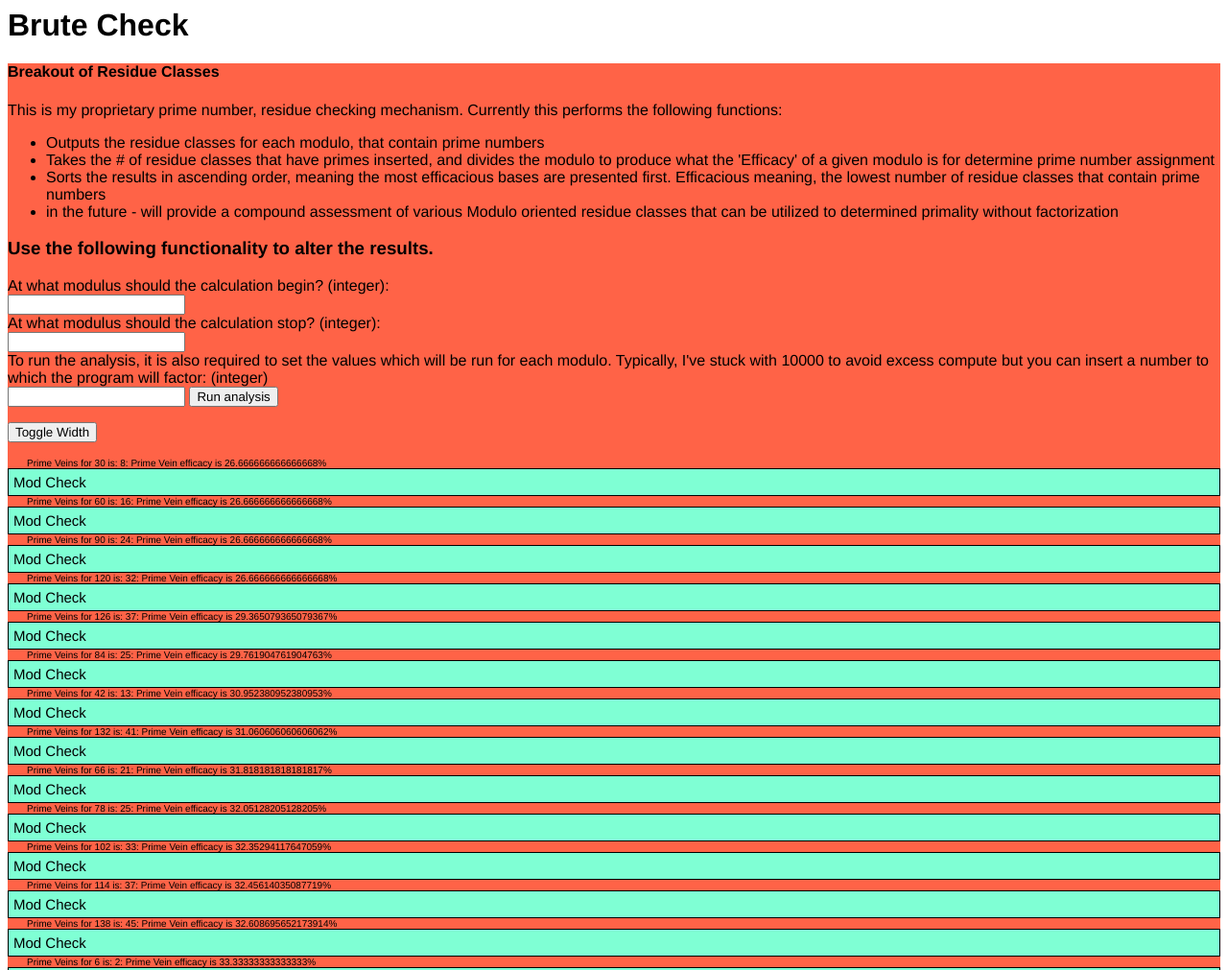
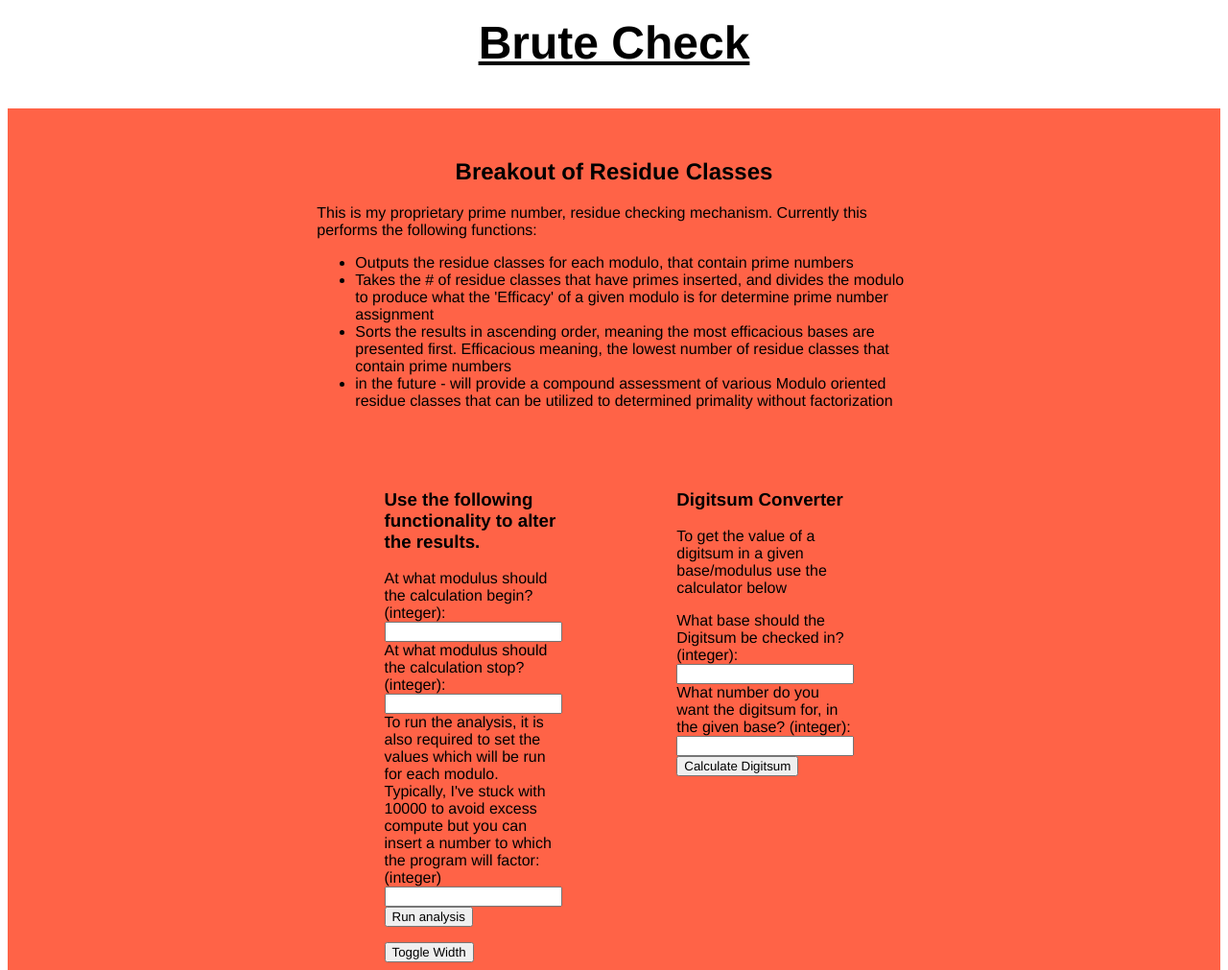
Before and after one commit to hord-brayden/MathCurio, a plain HTML site: page RadixCheck/brute-examine/index.html in a window 1280 px wide. Shown: the top 1011 px of the page at 96% size. Drawn offline with Linux system fonts and the light colour scheme.

Commit message:
Update index.html

```diff
--- a/RadixCheck/brute-examine/index.html
+++ b/RadixCheck/brute-examine/index.html
@@ -5,20 +5,28 @@
                 font-family:'Franklin Gothic Medium', 'Arial Narrow', Arial, sans-serif;
             }
 
+            body h1 {
+                text-align: center;
+                padding: 9px 0em;
+                font-size: -webkit-xxx-large;
+                text-decoration-line: underline;
+            }
+
             .main-div {
                 background-color: tomato;
+                padding: 0em 1%;
             }
 
             #output-div p {
-                padding: 0 !important;
-                margin: 0 2em !important;
-                font-size: 10px;
+                padding: 8px 0em !important;
+                margin: 0em !important;
+                font-size: medium;
             }
 
             .content div {
                 font-size: 8px;
                 overflow-x: overlay;
-                width: 2000%;
+                width: max-content;
             }
 
             .collapsible {
@@ -41,11 +49,30 @@
             }
 
             .content {
-                padding: 0 18px;
+                padding: 10px 18px;
                 display: none;
-                overflow: hidden;
+                overflow: scroll;
                 background-color: #f1f1f1;
             }
+
+            .subset-parent {
+                display: flex;
+                margin: 1em 20em;
+            }
+
+            .subset-parent div {
+                margin: 0 10%;
+            }
+
+            .main-div-child {
+                margin: 1em 25%;
+                padding: 2em 0;
+            }
+
+            .main-div-child h2 {
+                text-align: center;
+            }
+
         </style>
         <title>Brute Residue Output</title>
     </head>
@@ -55,10 +82,9 @@
                 Brute Check
             </h1>
         </div>
-        <div class="main-div" id="">
-            <p class="" id="">
-                <h4>Breakout of Residue Classes</h4>
-                <p>
+        <div class="main-div">
+            <div class="main-div-child">
+                <h2>Breakout of Residue Classes</h2>
                     This is my proprietary prime number, residue checking mechanism. Currently this performs the following functions:
                     <ul>
                         <li>Outputs the residue classes for each modulo, that contain prime numbers</li>
@@ -66,7 +92,9 @@
                         <li>Sorts the results in ascending order, meaning the most efficacious bases are presented first. Efficacious meaning, the lowest number of residue classes that contain prime numbers</li>
                         <li>in the future - will provide a compound assessment of various Modulo oriented residue classes that can be utilized to determined primality without factorization</li>
                     </ul>
-                </p>
+                </div>
+            <div class="subset-div subset-parent">
+            <div class="modulo-controls subset-div">
                 <p>
                     <h3>Use the following functionality to alter the results.</h3>
                     <label for="startMod">At what modulus should the calculation begin? (integer):</label><br>
@@ -78,10 +106,18 @@
                     <button id="runAnalysis">Run analysis</button>
                 </p>
                 <button id="overflow-width">Toggle Width</button>
-                <span class="" >
-
-                </span>
-            </p>
+            </div>
+            <div class="digitsum-controls subset-div">
+                <h3>Digitsum Converter</h3>
+                <p>To get the value of a digitsum in a given base/modulus use the calculator below</p>
+                <label for="modulusBase">What base should the Digitsum be checked in? (integer):</label><br>
+                <input type="number" id="modulusBase" name="modulusBase" required minlength="1" maxlength="7" size="10" /><br>
+                <label for="digitsumNum">What number do you want the digitsum for, in the given base? (integer):</label><br>
+                <input type="number" id="digitsumNum" name="digitsumNum" required minlength="1" maxlength="7" size="10" /><br>
+                <button id="calculateButton">Calculate Digitsum</button>
+                <div id="digitSum-Output"></div>
+            </div>
+        </div>
             <div id="output-div"></div>
         </div>
         <div></div>
@@ -92,13 +128,25 @@
             overflowButton.addEventListener("click", function() {
                 const contentDivs = document.querySelectorAll(".content div");
                 contentDivs.forEach(function(div) {
-                    if (div.style.width === "100%") {
-                        div.style.width = "2000%";
+                    if (div.style.width === "fit-content") {
+                        div.style.width = "max-content";
                     } else {
-                        div.style.width = "100%";
+                        div.style.width = "fit-content";
                     }
                 });
             });
+        });
+
+        document.getElementById('calculateButton').addEventListener('click', function() {
+            var base = parseInt(document.getElementById('modulusBase').value, 10);
+            var num = parseInt(document.getElementById('digitsumNum').value, 10);
+
+            if (isNaN(base) || isNaN(num)) {
+                document.getElementById('digitSum-Output').innerText = 'Please enter valid numbers for both fields.';
+            } else {
+                var result = digitSum(num, base);
+                document.getElementById('digitSum-Output').innerText = 'Digitsum is: ' + result;
+            }
         });
 
         document.getElementById('runAnalysis').addEventListener('click', function() {
@@ -119,7 +167,6 @@
 
             // Call the function with inputs
             autoRunResidueClass(startMod, stopMod, primeLength).forEach(result => {
-                // Assuming you want to print the final answer to the console as well
                 console.log(result);
             });
         });
```
